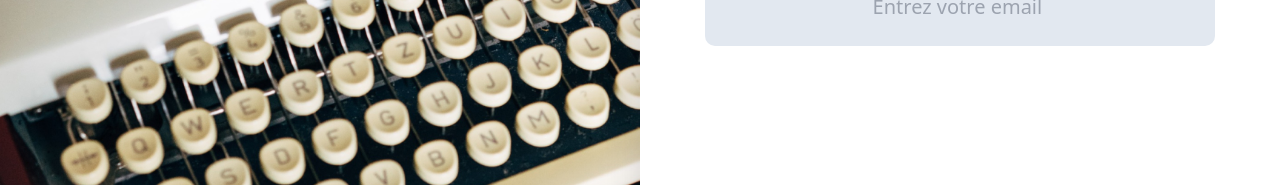
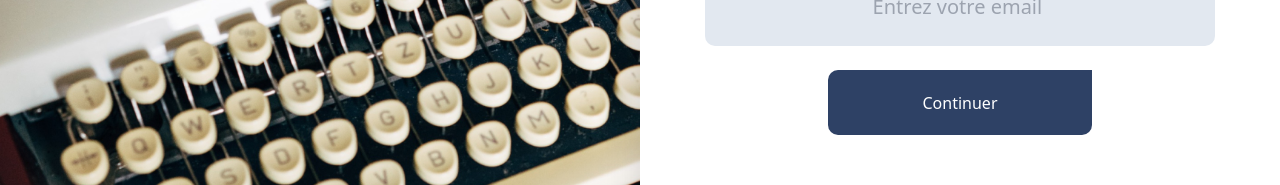
Before and after one commit to thenotoriousmehdi/maqaal-front, a React (Vite) app: page /SignIn in a window 1280 px wide. Shown: the part 591-776 px from the top of the page. Built offline with nearby package versions, Linux system fonts and the light colour scheme.

Commit message:
Update sign_in.jsx

```diff
--- a/src/pages/sign_in.jsx
+++ b/src/pages/sign_in.jsx
@@ -84,7 +84,7 @@ function Sign_in() {
       <img src={pic} alt=''  className="h-full w-full object-cover"/>
      </div>
      <div  className="flexbox flex-col w-full xl:w-1/2 h-screen flex items-center justify-center  ">
- <div className=" hidden xl:block h-12 w-full items-center bg-customBlue opacity-5 p-2 md:shadow-2xl rounded-full filter md:blur-md  "></div>
+ <div className=" hidden xl:block h-12 w-full items-center bg-primary opacity-5 p-2 md:shadow-2xl rounded-full filter md:blur-md  "></div>
      <div className="flex flex-col w-full xl:w-[640px] xl:h-[901px] h-full items-center justify-evenly bg-white  md:shadow-2xl  rounded-2xl ">
 
      <img
@@ -220,7 +220,7 @@ function Sign_in() {
        <div className='flex items-center '>
      <Link to={"/SignIn/Verification"}>
       <button onClick={handleSubmit}
-       className="w-[264px] h-[65px]    md: mb-14  bg-customBlue rounded-tl-[10px] rounded-bl-[10px] rounded-br-[10px] text-white justify-center items-center gap-2 inline-flex">
+       className="w-[264px] h-[65px]    md: mb-14  bg-primary rounded-tl-[10px] rounded-bl-[10px] rounded-br-[10px] text-white justify-center items-center gap-2 inline-flex">
       Continuer
      </button>
      </Link>
```
